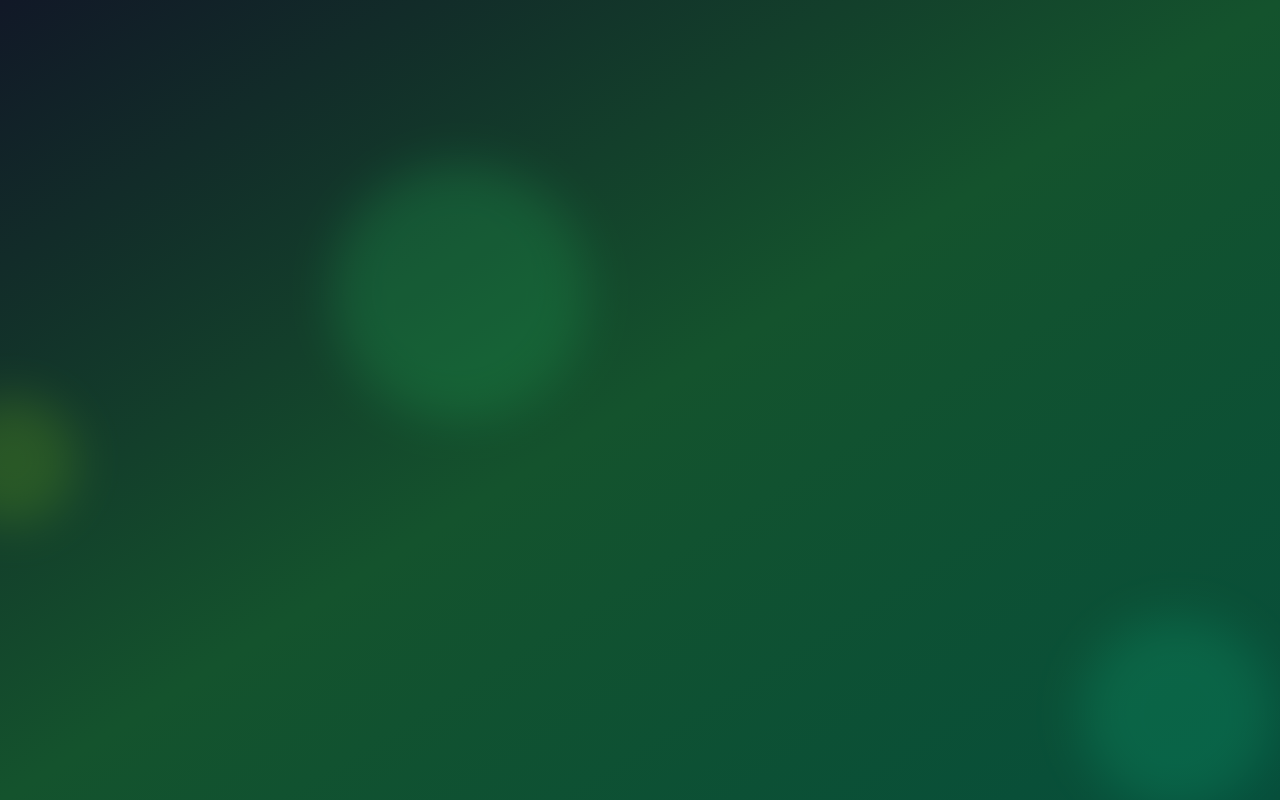
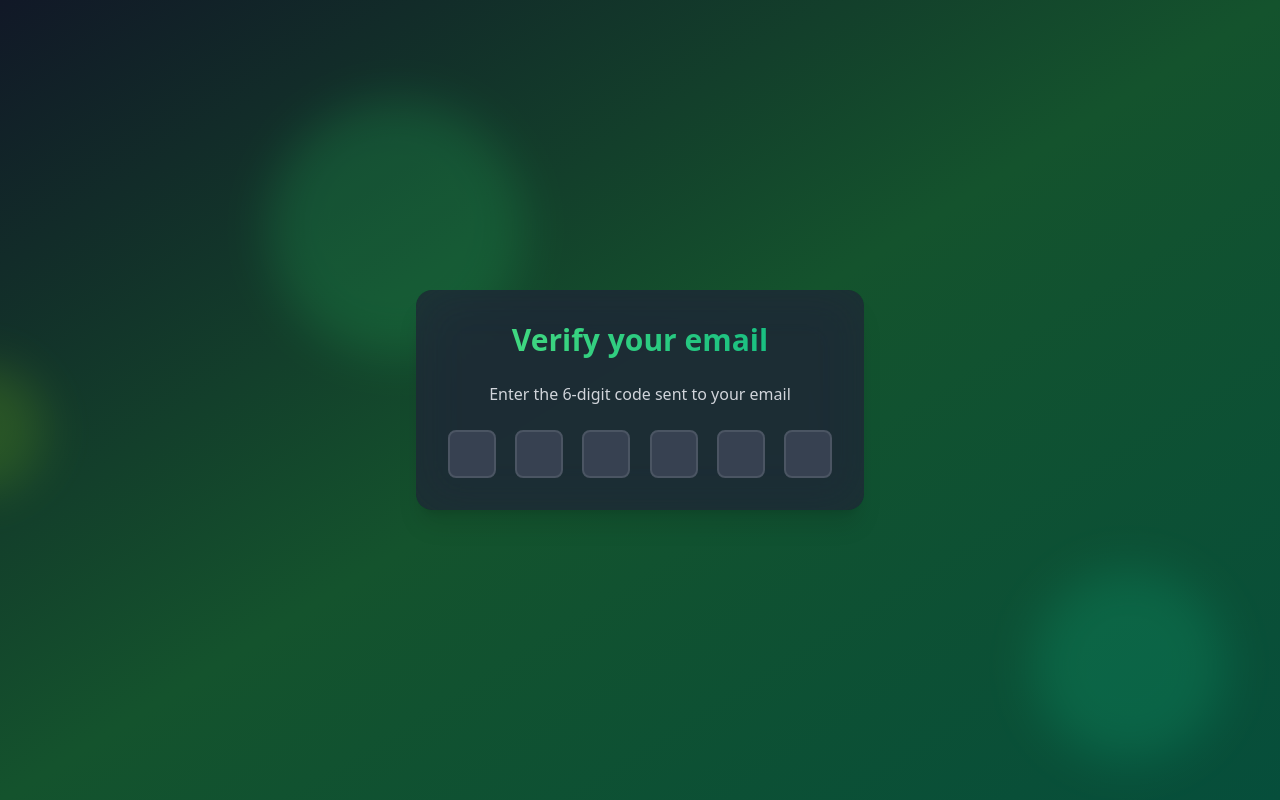
Before and after one commit to travisVela/auth-app, a React (Vite) app in the folder frontend/: page /verify-email in a window 1280 px wide. Before the commit this address had no page. Built offline with nearby package versions, Linux system fonts and the light colour scheme.

Commit message:
add verify email page and verifcation code logic

```diff
--- a/frontend/src/App.jsx
+++ b/frontend/src/App.jsx
@@ -2,6 +2,7 @@
 import FloatingShape from "./component/FloatingShape";
 import LoginPage from "./pages/LoginPage";
 import SignupPage from "./pages/SignupPage";
+import EmailVerificationPage from "./pages/EmailVerificationPage";
 
 function App() {
   return (
@@ -36,6 +37,7 @@
         <Route path="/" element={"Home"} />
         <Route path="/signup" element={<SignupPage />} />
         <Route path="/login" element={<LoginPage />} />
+        <Route path="/verify-email" element={<EmailVerificationPage />} />
       </Routes>
     </div>
   );
--- /dev/null
+++ b/frontend/src/pages/EmailVerificationPage.jsx
@@ -0,0 +1,87 @@
+import React, { useEffect, useRef, useState } from "react";
+import { useNavigate } from "react-router-dom";
+import { motion } from "framer-motion";
+
+const EmailVerificationPage = () => {
+  const [code, setCode] = useState(["", "", "", "", "", ""]);
+  const inputRefs = useRef([]);
+  const navigate = useNavigate();
+  const isLoading = false;
+
+  const handleChange = (index, value) => {
+    const newCode = [...code];
+    // handle pasted content
+    if (value.length > 1) {
+      const pastedCode = value.slice(0, 6).split("");
+      for (let i = 0; i < 6; i++) {
+        newCode[i] = pastedCode[i] || "";
+      }
+      setCode(newCode);
+      // focus on next empty input
+      const lastFilledIndex = newCode.findLastIndex((digit) => digit !== "");
+      const focusIndex = lastFilledIndex < 5 ? lastFilledIndex + 1 : 5;
+      inputRefs.current[focusIndex].focus();
+    } else {
+      newCode[index] = value;
+      setCode(newCode);
+      if (value && index < 5) {
+        inputRefs.current[index + 1].focus();
+      }
+    }
+  };
+  const handleKeydown = (index, e) => {
+    if (e.key === "Backspace" && !code[index] && index > 0) {
+      inputRefs.current[index - 1].focus();
+    }
+  };
+
+  const handleSubmit = (e) => {
+    e.preventDefault();
+    // "code" coming from the useEffect()
+    const verificationCode = code.join("");
+    console.log(`Verification code submitted: ${verificationCode}`);
+  };
+
+  // auto submit when all fields are filled
+  useEffect(() => {
+    if (code.every((digit) => digit !== "")) {
+      handleSubmit(new Event("submit"));
+    }
+  }, [code]);
+
+  return (
+    <div className="max-w-md w-full bg-gray-800 bg-opacity-50 backdrop-filter backdrop-blur-xl rounded-2xl shadow-xl overflow-hidden">
+      <motion.div
+        initial={{ opacity: 0, y: -50 }}
+        animate={{ opacity: 1, y: 0 }}
+        transition={{ duration: 0.5 }}
+        className="bg-gray-800 bg-opacity-50 backdrop-filter backdrop-blur-xl rounded-2xl shadow-2xl p-8 w-full max-w-md"
+      >
+        <h2 className="text-3xl font-bold mb-6 text-center bg-gradient-to-r from-green-400 to-emerald-500 text-transparent bg-clip-text">
+          Verify your email
+        </h2>
+        <p className="text-center text-gray-300 mb-6">
+          Enter the 6-digit code sent to your email
+        </p>
+        <form onSubmit={handleSubmit} className="space-y-6">
+          <div className="flex justify-between">
+            {code.map((digit, index) => (
+              <input
+                key={index}
+                ref={(el) => (inputRefs.current[index] = el)}
+                type="text"
+                maxLength="6"
+                value={digit}
+                onChange={(e) => handleChange(index, e.target.value)}
+                onKeyDown={(e) => handleKeydown(index, e)}
+                className="w-12 h-12 text-center text-2xl font-bold bg-gray-700 text-white border-2 border-gray-600 rounded-lg focus:border-green-500 focus:outline-none"
+              ></input>
+            ))}
+          </div>
+        </form>
+      </motion.div>
+    </div>
+  );
+};
+
+export default EmailVerificationPage;
```
